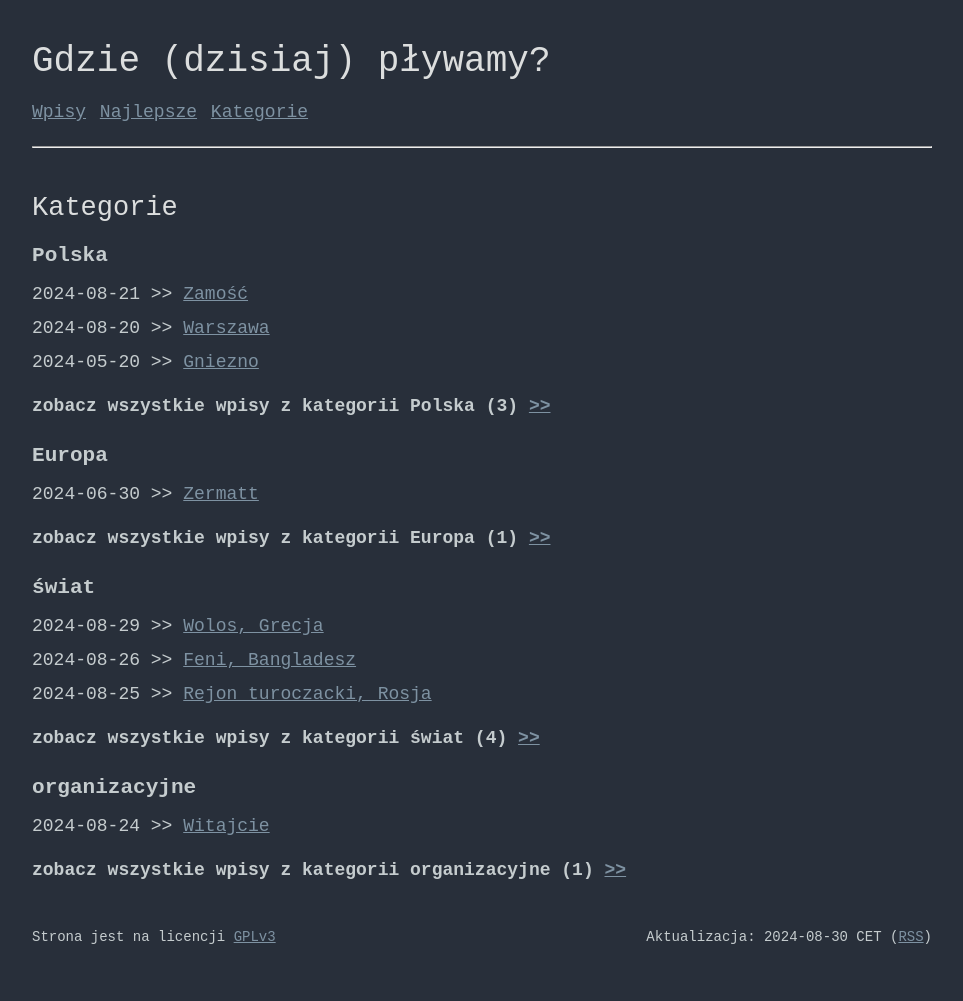
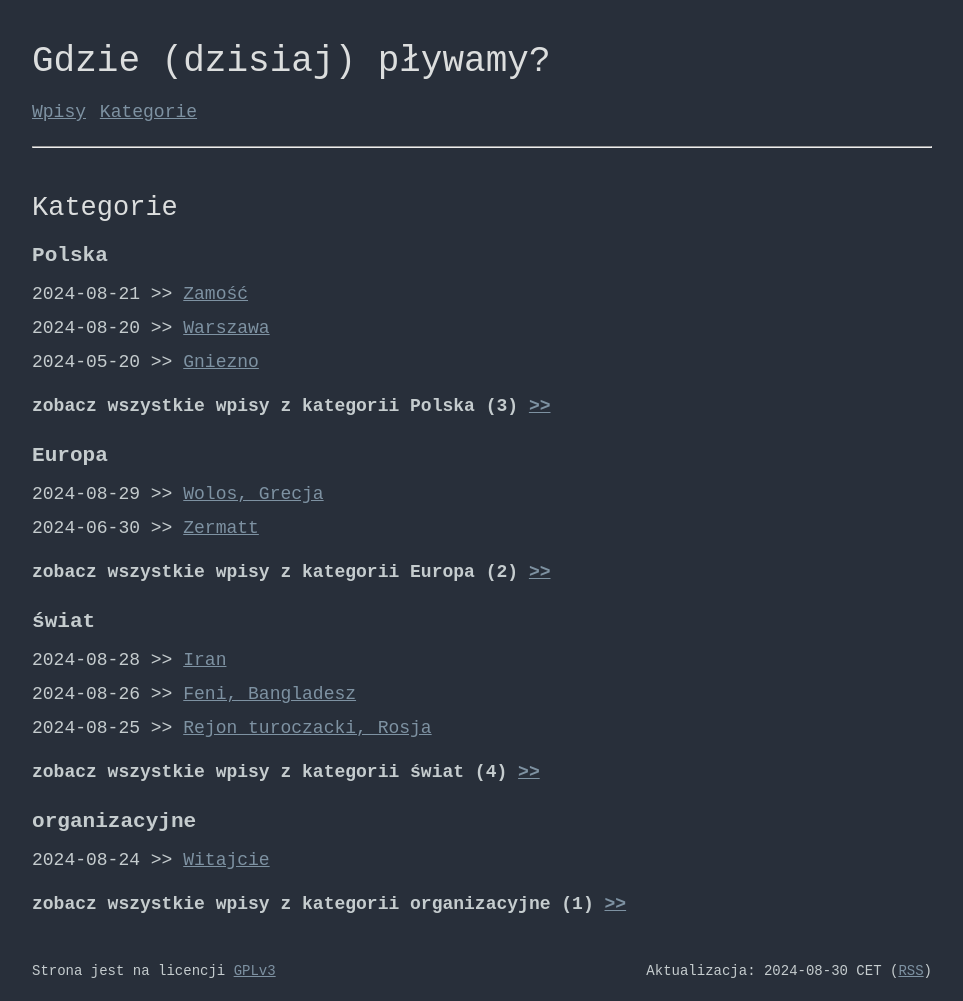
Before and after one commit to akwiatkowski/gdzieplywamy.pl, a Jekyll site: the page built from kategorie/index.html, in a window 1280 px wide. Shown: the whole page, without its empty margins (158-1121 px from the left). Built offline with Jekyll 4.4.1, drawn with Linux system fonts in a browser that asks for light colours; before the commit the page ends 967 px from its top, so only the background shows below that.

Commit message:
add new post - Iran heatwave

```diff
--- a/_data/nav.yml
+++ b/_data/nav.yml
@@ -1,6 +1,4 @@
 - name: Wpisy
   link: /wpisy
-- name: Najlepsze
-  link: /najlepsze/
 - name: Kategorie
   link: /kategorie/
--- a/_posts/2024-08-29-wolos-grecja.markdown
+++ b/_posts/2024-08-29-wolos-grecja.markdown
@@ -3,7 +3,7 @@ layout: post
 author: Aleksander Kwiatkowski
 title:  "Wolos, Grecja"
 date:   2024-08-29 12:00:00 +0200
-categories: świat
+categories: Europa
 ---
 
 U nas mamy przygody na Odrze i rybki sobie śpią. Nie jesteśmy jedyni! Teraz Grecy
```
Also changed, not shown: _posts/2024-08-28-iran.markdown (added, +23 -0 lines), 2 other files.
